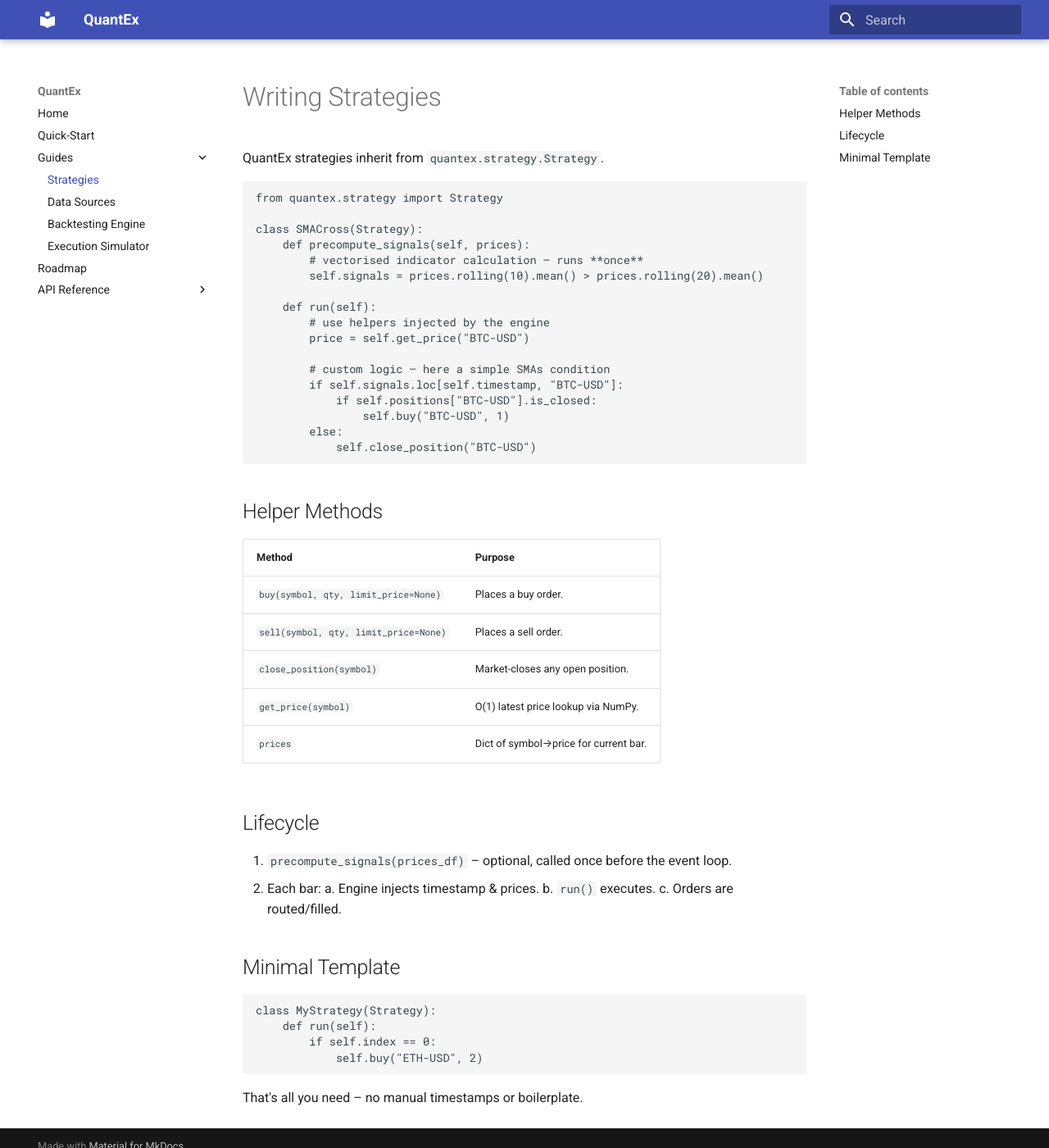
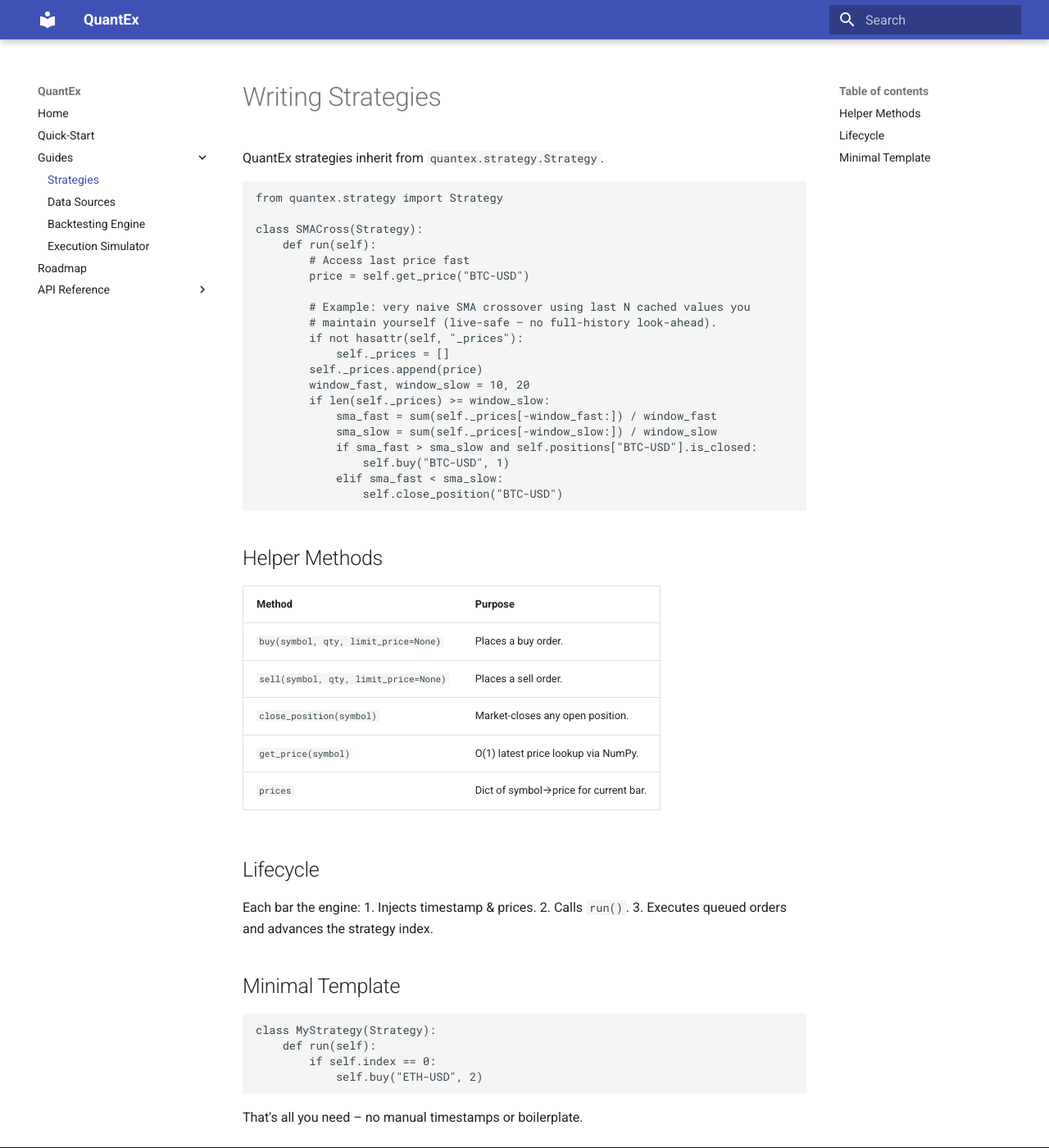
Before and after one commit to dangreen07/quantex, an MkDocs documentation site: the page built from docs/usage/strategy.md, in a window 1280 px wide and 1400 px high. Shown: the whole window at 82% size. Built offline with MkDocs 1.6.1 and Material for MkDocs 9.7.7, drawn with Linux system fonts in a browser that asks for light colours.

Commit message:
Refactor SMACross strategy to remove precompute_signals method and implement SMA crossover logic directly in the run method. Update event processing in the engine to reflect this change, enhancing real-time signal calculation and simplifying the strategy's structure.

````diff
--- a/docs/usage/strategy.md
+++ b/docs/usage/strategy.md
@@ -6,20 +6,23 @@ QuantEx strategies inherit from `quantex.strategy.Strategy`.
 from quantex.strategy import Strategy
 
 class SMACross(Strategy):
-    def precompute_signals(self, prices):
-        # vectorised indicator calculation – runs **once**
-        self.signals = prices.rolling(10).mean() > prices.rolling(20).mean()
-
     def run(self):
-        # use helpers injected by the engine
+        # Access last price fast
         price = self.get_price("BTC-USD")
 
-        # custom logic – here a simple SMAs condition
-        if self.signals.loc[self.timestamp, "BTC-USD"]:
-            if self.positions["BTC-USD"].is_closed:
+        # Example: very naive SMA crossover using last N cached values you
+        # maintain yourself (live-safe – no full-history look-ahead).
+        if not hasattr(self, "_prices"):
+            self._prices = []
+        self._prices.append(price)
+        window_fast, window_slow = 10, 20
+        if len(self._prices) >= window_slow:
+            sma_fast = sum(self._prices[-window_fast:]) / window_fast
+            sma_slow = sum(self._prices[-window_slow:]) / window_slow
+            if sma_fast > sma_slow and self.positions["BTC-USD"].is_closed:
                 self.buy("BTC-USD", 1)
-        else:
-            self.close_position("BTC-USD")
+            elif sma_fast < sma_slow:
+                self.close_position("BTC-USD")
 ```
 
 ## Helper Methods
@@ -34,11 +37,10 @@ class SMACross(Strategy):
 
 ## Lifecycle
 
-1. `precompute_signals(prices_df)` – optional, called once before the event loop.
-2. Each bar:
-   a. Engine injects timestamp & prices.
-   b. `run()` executes.
-   c. Orders are routed/filled.
+Each bar the engine:
+1. Injects timestamp & prices.
+2. Calls `run()`.
+3. Executes queued orders and advances the strategy index.
 
 ## Minimal Template
 
````
Also changed, not shown: 2 other files.
